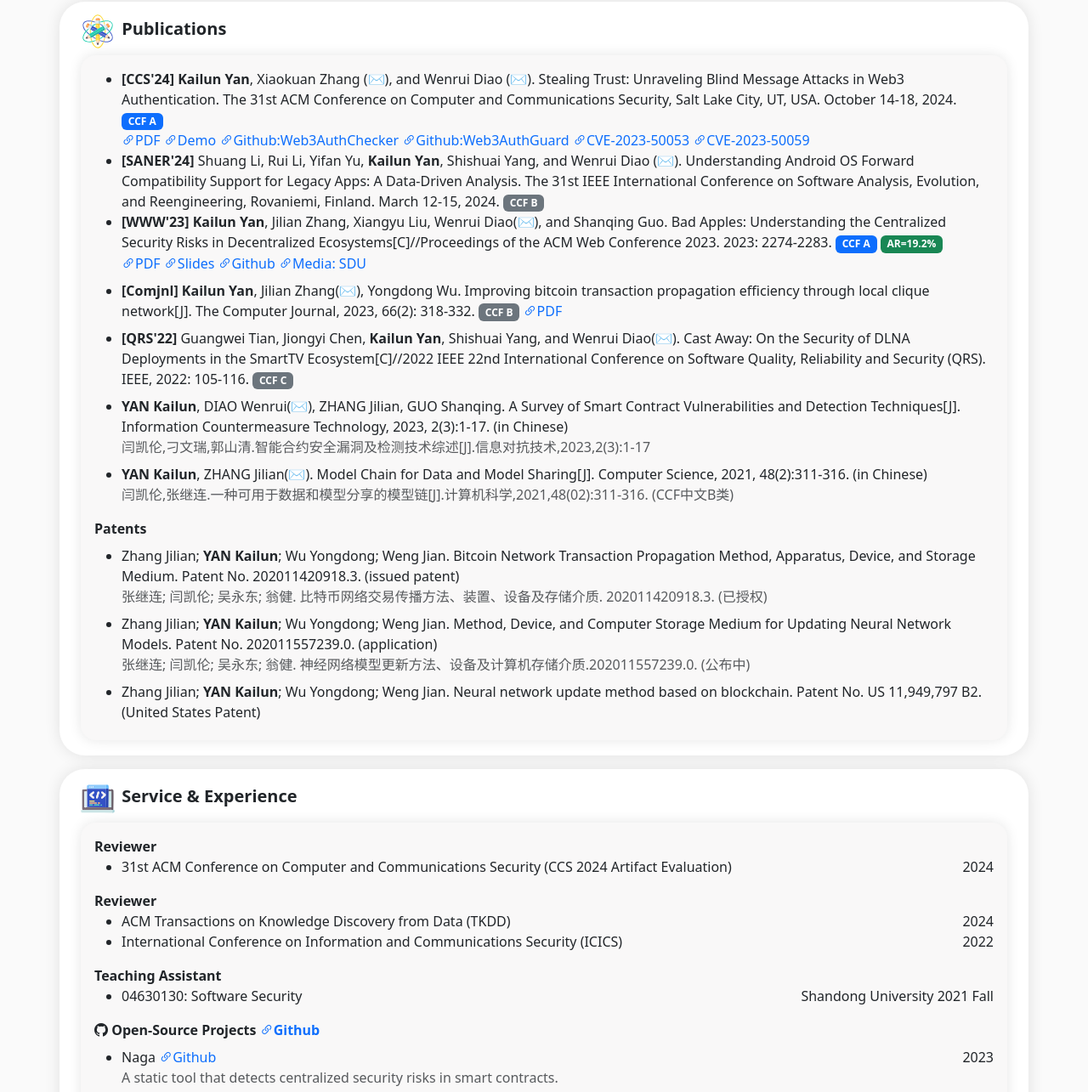
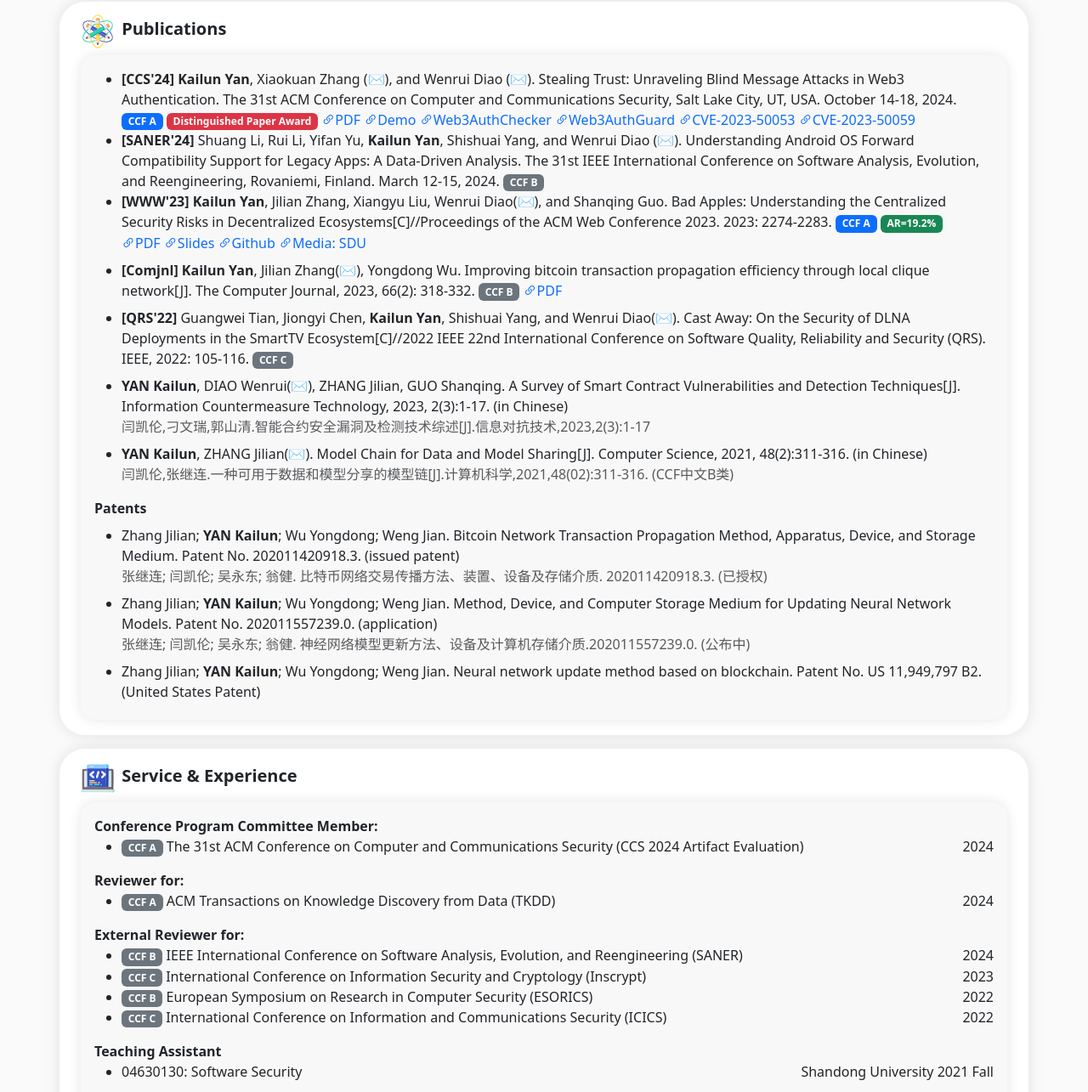
Before and after one commit to d0scoo1/d0scoo1.github.io, a plain HTML site: page cv.html in a window 1280 px wide. Shown: the part 800-2085 px from the top of the page at 85% size. Drawn offline with nearby package versions, Linux system fonts and the light colour scheme.

Commit message:
update ccs, reviewer

```diff
--- a/cv.html
+++ b/cv.html
@@ -102,7 +102,7 @@
 
                 <div class="sub-box mt-2" style="padding-bottom:10px;">
                     <p>
-                        I am a third-year doctoral student in the School of Cyber Science and Technology at Shandong
+                        I am a final-year doctoral student in the School of Cyber Science and Technology at Shandong
                         University,
                         advised by <a href="https://diaowenrui.github.io/" target="_blank">Prof. Wenrui Diao</a>.
                         I have received a scholarship from Shandong University, and I am currently a visiting scholar at George Mason University (advised by <a
@@ -223,14 +223,17 @@
                         <li>
                             <span class="fw-bold">[CCS'24]</span> <span class="fw-bold">Kailun Yan</span>,  Xiaokuan Zhang (✉️), and Wenrui Diao (✉️). Stealing Trust: Unraveling Blind Message Attacks in Web3 Authentication. The 31st ACM Conference on Computer and Communications Security, Salt Lake City, UT, USA. October 14-18, 2024.
                             <span class="badge text-bg-primary">CCF A</span>
-                            <br>
+                            <a href="https://www.sigsac.org/ccs/CCS2024/program/awards.html" target="_blank">
+                            <span class="badge text-bg-danger">Distinguished Paper Award</span>
+                            </a>
                             <a href="/asset/paper/ccs2024_bma.pdf" target="_blank"><i class="bi bi-link-45deg"></i>PDF</a>
+
                             <a href="https://sites.google.com/view/web3auth" target="_blank"><i
                                 class="bi bi-link-45deg"></i>Demo</a>
                             <a href="https://github.com/d0scoo1/Web3AuthChecker" target="_blank"><i
-                                class="bi bi-link-45deg"></i>Github:Web3AuthChecker</a>
+                                class="bi bi-link-45deg"></i>Web3AuthChecker</a>
                             <a href="https://github.com/d0scoo1/Web3AuthGuard" target="_blank"><i
-                                class="bi bi-link-45deg"></i>Github:Web3AuthGuard</a>
+                                class="bi bi-link-45deg"></i>Web3AuthGuard</a>
                             <a href="https://cve.mitre.org/cgi-bin/cvename.cgi?name=CVE-2023-50053" target="_blank"><i
                                 class="bi bi-link-45deg"></i>CVE-2023-50053</a>
                             <a href="https://cve.mitre.org/cgi-bin/cvename.cgi?name=CVE-2023-50059" target="_blank"><i
@@ -302,9 +305,6 @@
 
                     <span class="fw-bold">Patents</span>
                     <ul>
-
-
-
                         <li class="mt-2">
                             Zhang Jilian; <span class="fw-bold">YAN Kailun</span>; Wu Yongdong; Weng Jian. Bitcoin
                             Network Transaction Propagation Method, Apparatus, Device, and Storage Medium. Patent
@@ -341,22 +341,44 @@
                 </div>
 
                 <div class="sub-box mt-2">
-                    <span class="fw-bold">Reviewer</span>
+                    <span class="fw-bold">Conference Program Committee Member:</span>
                     <ul>
                         <li>
-                            31st ACM Conference on Computer and Communications Security (CCS 2024 Artifact Evaluation)
+                            <span class="badge text-bg-secondary">CCF A</span>
+                            The 31st ACM Conference on Computer and Communications Security (CCS 2024 Artifact Evaluation)
                             <span style="float:right">2024</span>
                         </li>
                     </ul>
 
-                    <span class="fw-bold">Reviewer</span>
+                    <span class="fw-bold">Reviewer for:</span>
                     <ul>
                         <li>
+                            <span class="badge text-bg-secondary">CCF A</span>
                             ACM Transactions on Knowledge Discovery from Data (TKDD)
                             <span style="float:right">2024</span>
                         </li>
+                    </ul>
 
+                    <span class="fw-bold">External Reviewer for:</span>
+                    <ul>
                         <li>
+                            <span class="badge text-bg-secondary">CCF B</span>
+                            IEEE International Conference on Software Analysis, Evolution, and Reengineering
+                            (SANER)
+                            <span style="float:right">2024</span>
+                        </li>
+                        <li>
+                            <span class="badge text-bg-secondary">CCF C</span>
+                            International Conference on Information Security and Cryptology (Inscrypt)
+                            <span style="float:right">2023</span>
+                        </li>
+                        <li>
+                            <span class="badge text-bg-secondary">CCF B</span>
+                            European Symposium on Research in Computer Security (ESORICS)
+                            <span style="float:right">2022</span>
+                        </li>
+                        <li>
+                            <span class="badge text-bg-secondary">CCF C</span>
                             International Conference on Information and Communications Security (ICICS)
                             <span style="float:right">2022</span>
                         </li>
```
